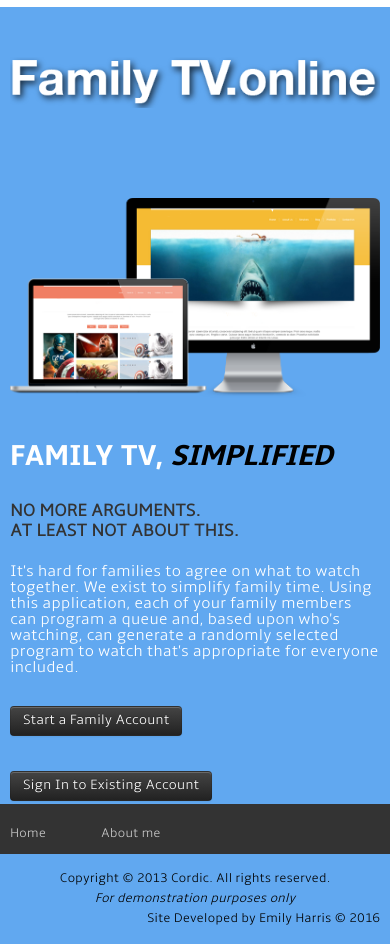
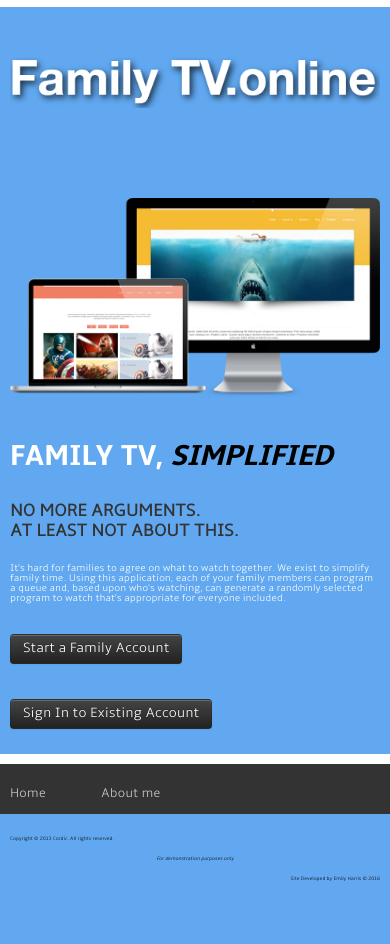
Before and after one commit to emilycharris/final_project, a Django app: page / in a window 390 px wide. After the commit the page ends 881 px from the top, so only its background shows below. Run offline with Django 3.2, Linux system fonts and the light colour scheme; parts of the project's set-up code (start-up, migrations or seed data) failed here and were passed over; some libraries are stand-ins or nearby versions.

Commit message:
modified css

```diff
--- a/main/static/main/main.css
+++ b/main/static/main/main.css
@@ -7,11 +7,11 @@ body {
 /* Wrapper for page content to push down footer */
 .wrap {
   min-height: 100%;
-  /*height: auto;*/
+  height: auto;
   /* Negative indent footer by its height */
-  margin: 0 auto -40px;
+  margin: 0 auto -80px;
   /* Pad bottom by footer height */
-  /*padding: 0 0 40px;*/
+  padding: 0 0 80px;
 }
 
 /* Set the fixed height of the footer here */
--- a/main/static/main/theme_color_4/css/style.css
+++ b/main/static/main/theme_color_4/css/style.css
@@ -1555,6 +1555,9 @@ video {
 }
 
 @media (max-width: 767px) {
+  .carousel-app p {
+  	font-size: 10px;
+  }
 body {
 	padding: 0 !important;
 
@@ -1612,10 +1615,11 @@ body {
 }
 
 .bottom-area {
-  text-align: center;
+  /*text-align: center;*/
+  font-size: 5px;
 }
 
 .span4 text-right {
-  text-align: center;
-}
-}
+  /*text-align: center;*/
+}
+}
--- a/main/views.py
+++ b/main/views.py
@@ -59,7 +59,7 @@ class ChildProfileUpdateView(UpdateView):
 
 class ChildrenProfileListView(ListView):
     model = Profile
-    paginate_by = 8
+    paginate_by = 24
     template_name = 'main/children_profile_list.html'
 
     def get_queryset(self):
--- a/templates/base.html
+++ b/templates/base.html
@@ -123,8 +123,8 @@
       {% block content %}
 
       {% endblock %}
+
 </div>
-
 
   <footer>
     <div class="container">
@@ -162,6 +162,7 @@
 
   </footer>
 
+
     <script src="{% static 'main/theme_color_4/js/jquery.js' %}"></script>
     <script src="{% static 'main/theme_color_4/js/jquery.easing.1.3.js' %}"></script>
     {# <script src="bootstrap/js/bootstrap.min.js"></script>#}
```
Also changed, not shown: templates/main/children_profile_list.html (+4 -3 lines). Lines whose indentation alone changed are shown as unchanged.
